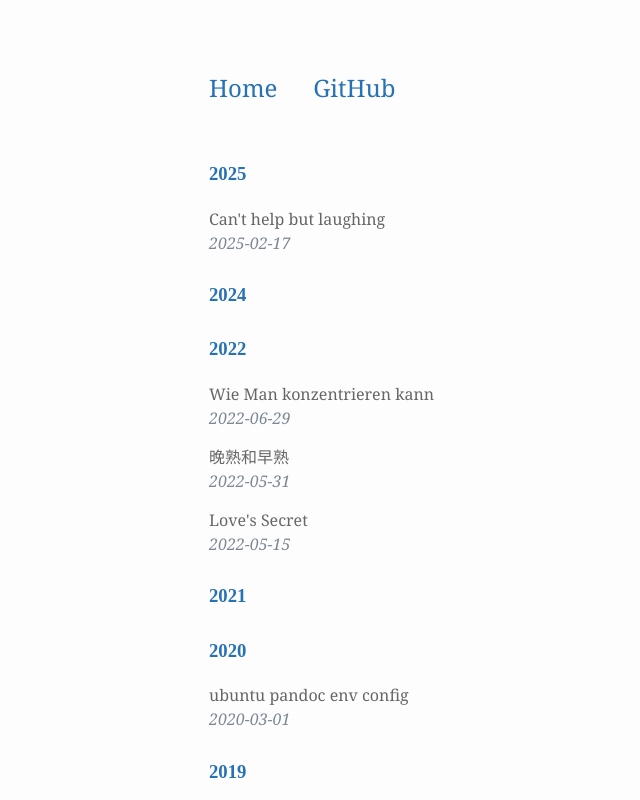
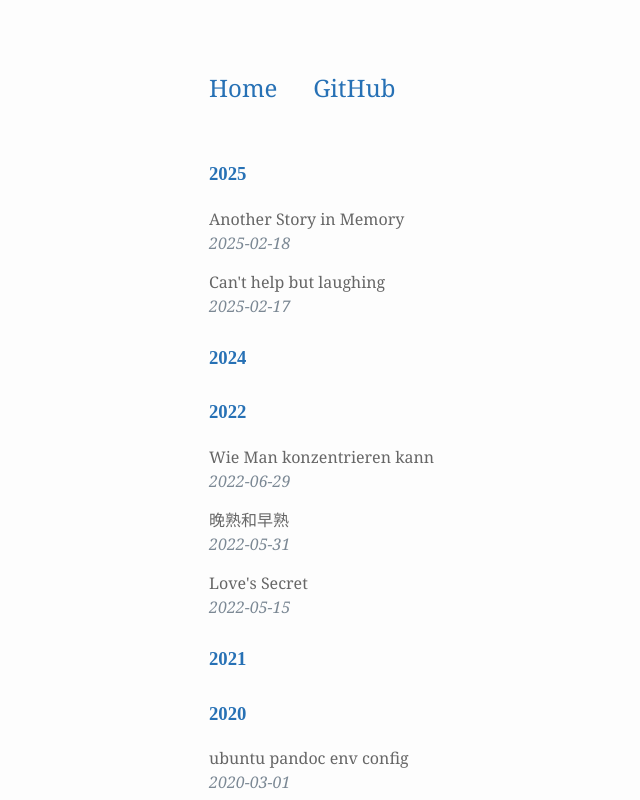
Before and after one commit to therainmustfall/papereagle.github.io, a plain HTML site: page index.html in a window 1280 px wide. Shown: the top 800 px of the page, without its empty margins (143-783 px from the left). Drawn offline with Linux system fonts and the light colour scheme.

Commit message:
add new record 2025-02-18 22:20:49

```diff
--- a/index.html
+++ b/index.html
@@ -20,6 +20,8 @@
 </ul>
 </nav>
 <h3>2025</h3>
+<span><a href ="content/2025/02/18/Another Story in Memory">Another Story in Memory</a></span>
+<span class='date'>2025-02-18</span>
 <span><a href ="content/2025/02/17/Can't help but laughing">Can't help but laughing</a></span>
 <span class='date'>2025-02-17</span>
 <h3>2024</h3>
```
